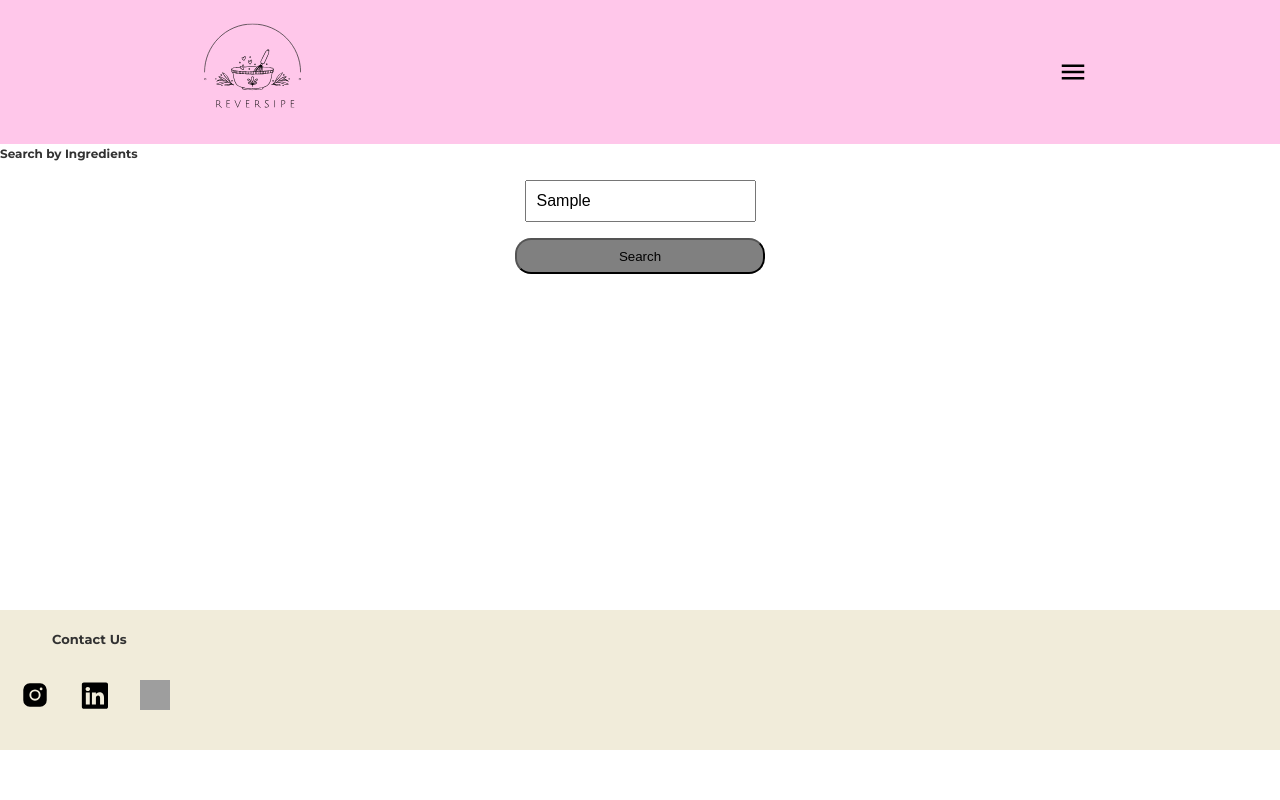
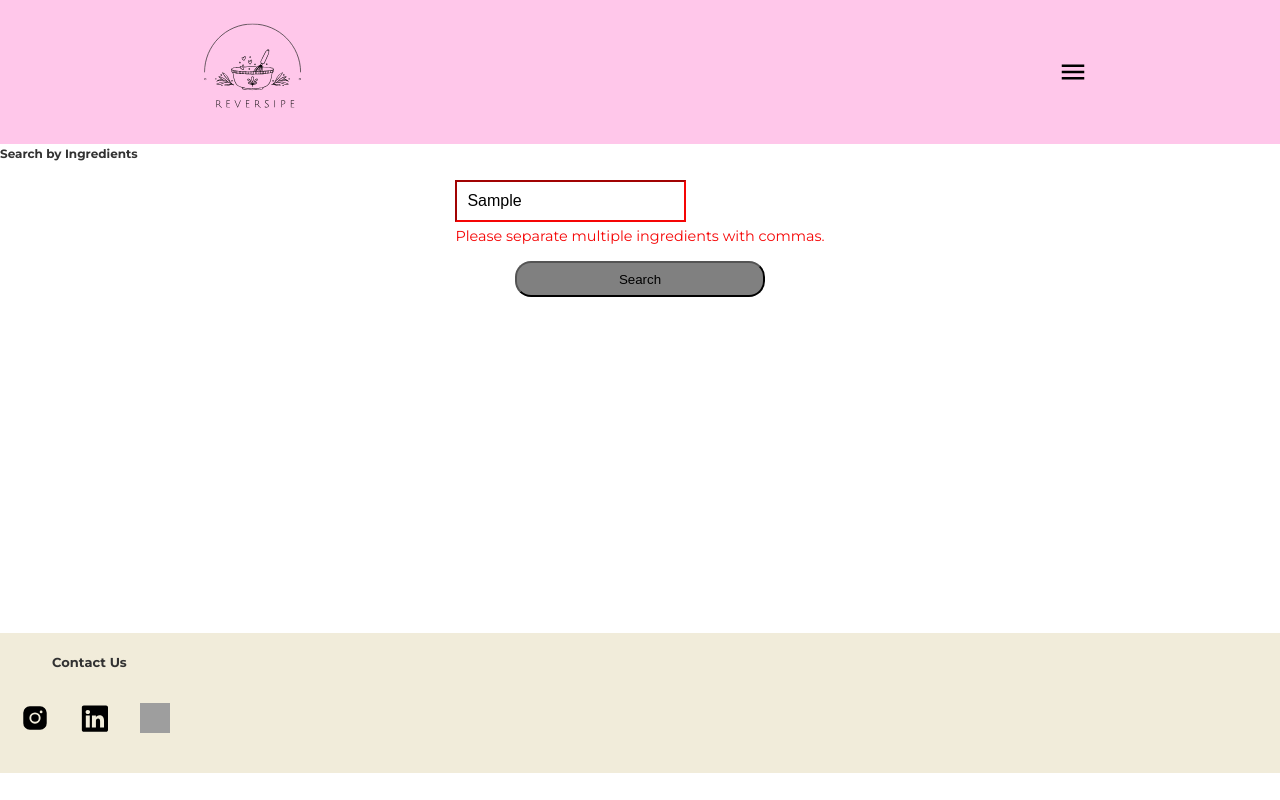
Before and after one commit to Dedeemiko/Reversipe, a React (Vite) app: page /search-by-ingredients in a window 1280 px wide. Both pictures are taken after typing "Sample" into the empty fields and a click on the button "Search". Built offline with nearby package versions, Linux system fonts and the light colour scheme; grey boxes are pictures that could not be loaded.

Commit message:
Add conditional error message and stlying to show red border around the search input

```diff
--- a/src/components/SearchInput/SearchInput.jsx
+++ b/src/components/SearchInput/SearchInput.jsx
@@ -1,15 +1,22 @@
 import React from "react";
 import "./SearchInput.scss"
 
-function SearchInput({ value, onChange, placeholder }) {
+
+function SearchInput({ value, onChange, placeholder, errorMessage }) {
+
     return (
-        <input
-            type="text"
-            className="search-input"
-            value={value}
-            onChange={(event) => onChange(event.target.value)}
-            placeholder={placeholder}
-        />
+        <div className="search-input__container">
+            <input
+                type="text"
+                className={`search-input ${errorMessage ? "search-input--error" : ""}`}
+                value={value}
+                onChange={(event) => {
+                    onChange(event.target.value);
+                }}
+                placeholder={placeholder}
+            />
+            {errorMessage && <p className="search-input__error">{errorMessage}</p>}
+        </div>
     );
 }
 
--- a/src/components/SearchInput/SearchInput.scss
+++ b/src/components/SearchInput/SearchInput.scss
@@ -7,4 +7,14 @@
 .search-input {
 	padding: 10px;
 	font-size: 16px;
+
+	&__error {
+		color: rgb(245, 5, 5);
+		font-size: 0.9rem;
+		margin-top: 5px;
+	}
 }
+
+.search-input--error {
+	border-color: rgb(245, 5, 5);
+}
```
